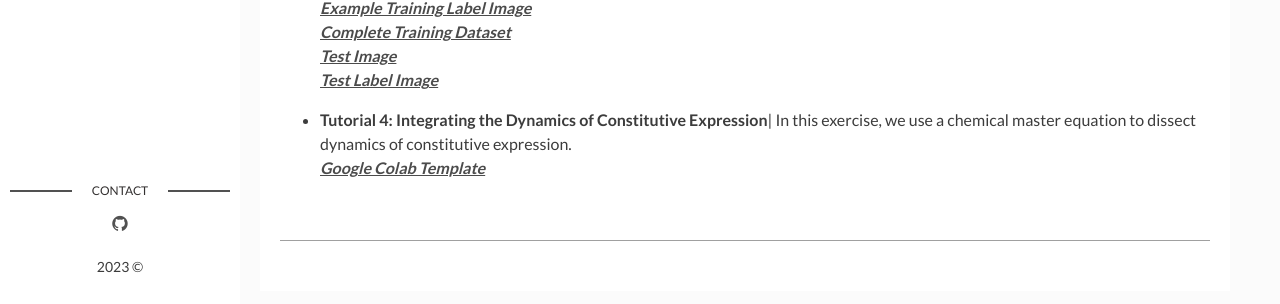
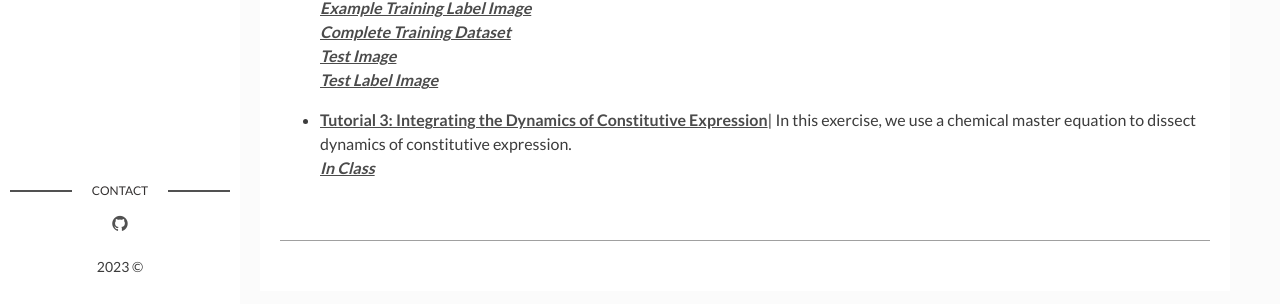
Before and after one commit to RPGroup-PBoC/cshl_pboc_2023, a Jekyll site: the page built from page05_code.md, in a window 1280 px wide and 1248 px high. Shown: the part 937-1241 px from the top of the window. Built offline with Jekyll 4.4.1, drawn with Linux system fonts in a browser that asks for light colours.

Commit message:
Added constitutive expression code

```diff
--- a/_data/code.yaml
+++ b/_data/code.yaml
@@ -38,12 +38,13 @@ Exercises:
       Test Label Image: "http://rpgroup.caltech.edu/cshl_pboc_2023/datasets/elephant_test_label.tif"
 
   - script:
-    title: "Tutorial 4: Integrating the Dynamics of Constitutive Expression"
+    title: "Tutorial 3: Integrating the Dynamics of Constitutive Expression"
+    colab: "https://colab.research.google.com/drive/1Lg0HKBgAo83DrUV1MNLqP3psfJp5u1HJ?usp=sharing"
     description: >
       In this exercise, we use a chemical master equation to dissect dynamics
       of constitutive expression.
     links:
-      Google Colab Template: "https://colab.research.google.com/drive/1-C8DlYU0p-4rkrQY7If2O-9GcUPWrcpv?usp=sharing"
+      In Class: "https://colab.research.google.com/drive/1mIfBIPVI_u3Oph8hJ7Adn5ObJz8OXcXn?usp=sharing"
 
   # - script:
   #   title: "Tutorial 3: Diffusion and Random Walks"
```
